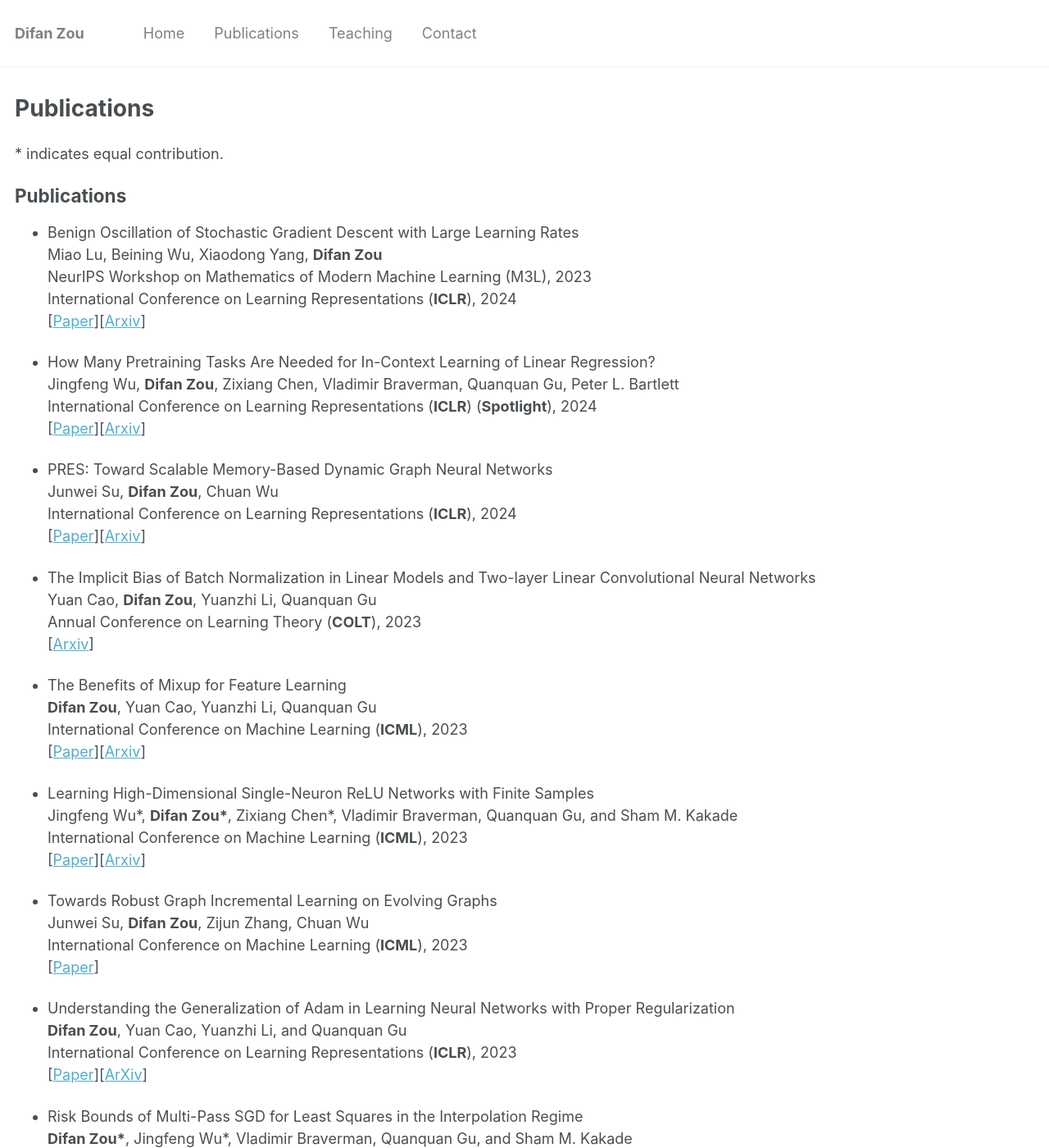
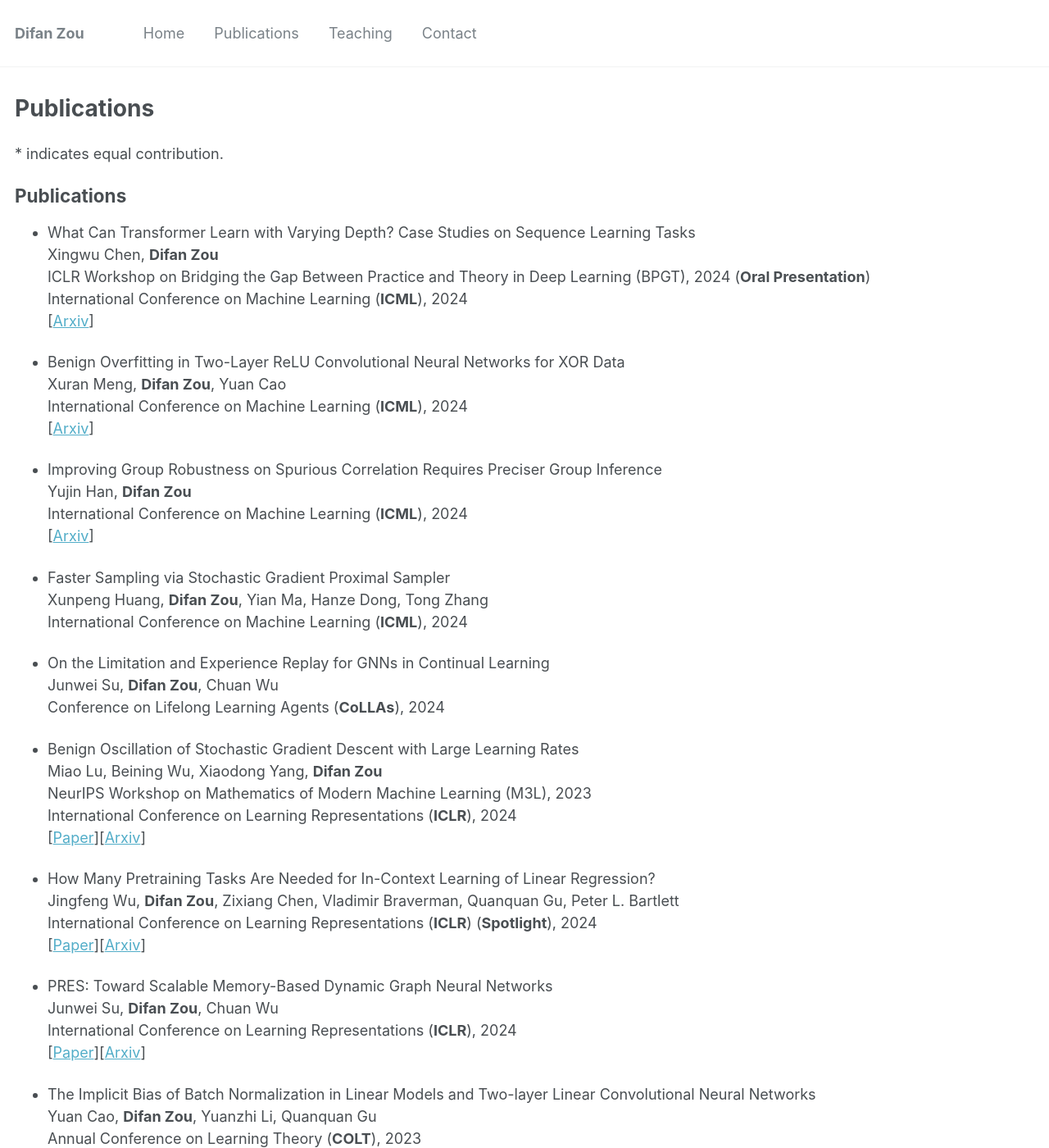
Before and after one commit to difanzou/difanzou.github.io, a Jekyll site: the page built from _pages/publications.md, in a window 1280 px wide and 1400 px high. Shown: the whole window at 82% size. Built offline with Jekyll 4.4.1, drawn with Linux system fonts in a browser that asks for light colours; some of the changed text lies outside the part shown.

Commit message:
add reseach updates

```diff
--- a/_pages/publications.md
+++ b/_pages/publications.md
@@ -8,6 +8,32 @@ author_profile: true
 \* indicates equal contribution.
 
 ## Publications
+
+* What Can Transformer Learn with Varying Depth? Case Studies on Sequence Learning Tasks\
+Xingwu Chen, **Difan Zou**\
+ICLR  Workshop on Bridging the Gap Between Practice and Theory in Deep Learning (BPGT), 2024 (**Oral Presentation**)\
+International Conference on Machine Learning (**ICML**), 2024\
+\[[Arxiv](https://arxiv.org/pdf/2404.01601.pdf)\]
+
+
+* Benign Overfitting in Two-Layer ReLU Convolutional Neural Networks for XOR Data\
+Xuran Meng, **Difan Zou**, Yuan Cao\
+International Conference on Machine Learning (**ICML**), 2024\
+\[[Arxiv](https://arxiv.org/pdf/2310.01975.pdf)\]
+
+* Improving Group Robustness on Spurious Correlation Requires Preciser Group Inference\
+Yujin Han, **Difan Zou**\
+International Conference on Machine Learning (**ICML**), 2024\
+\[[Arxiv](https://arxiv.org/pdf/2404.13815)\]
+
+* Faster Sampling via Stochastic Gradient Proximal Sampler\
+Xunpeng Huang, **Difan Zou**, Yian Ma, Hanze Dong, Tong Zhang\
+International Conference on Machine Learning (**ICML**), 2024
+
+* On the Limitation and Experience Replay for GNNs in Continual Learning\
+Junwei Su, **Difan Zou**, Chuan Wu\
+Conference on Lifelong Learning Agents (**CoLLAs**), 2024
+
 
 * Benign Oscillation of Stochastic Gradient Descent with Large Learning Rates\
 Miao Lu, Beining Wu, Xiaodong Yang, **Difan Zou**\
```
Also changed, not shown: other parts of _pages/publications.md (+0 -9 lines), _pages/about.md (+6 -0 lines).
